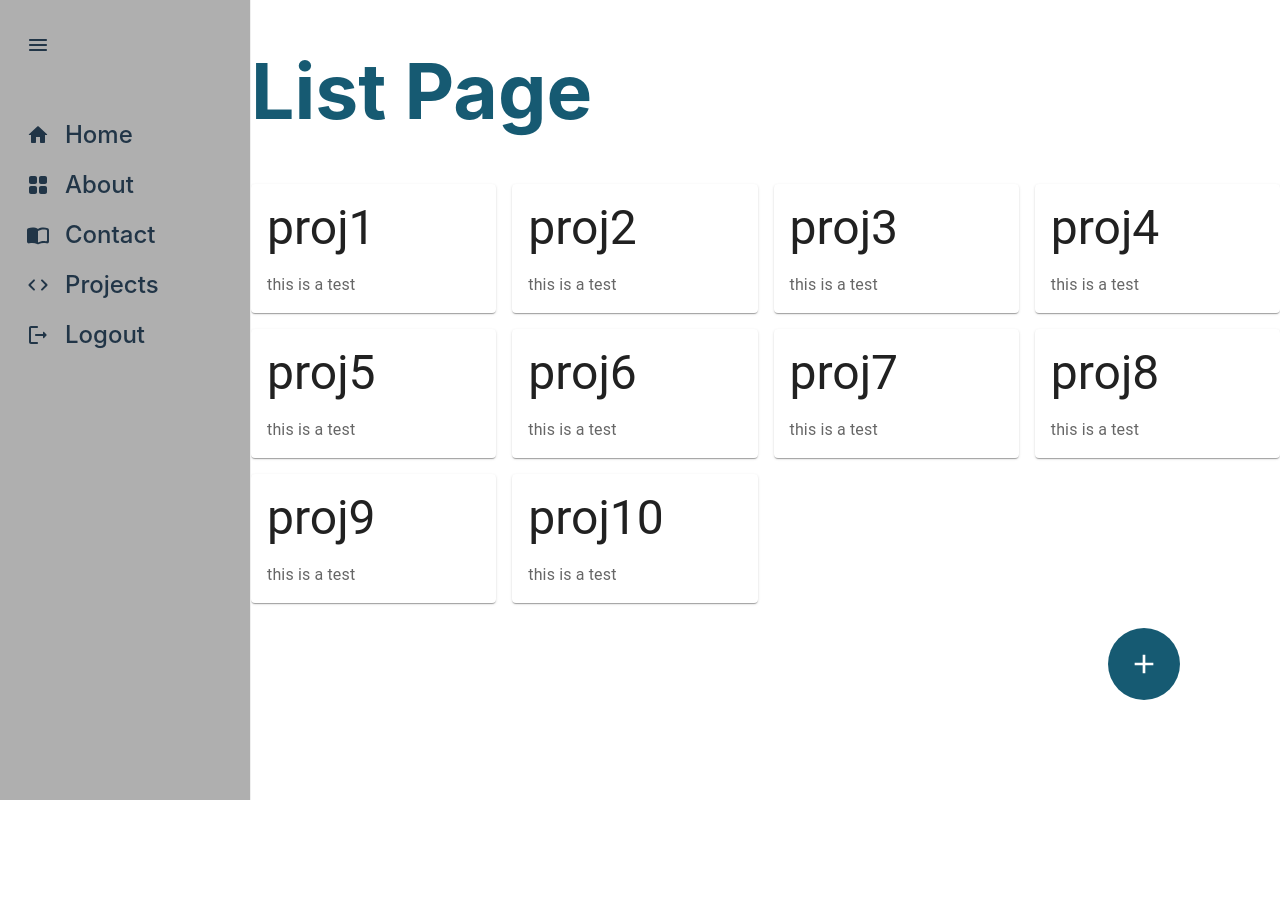
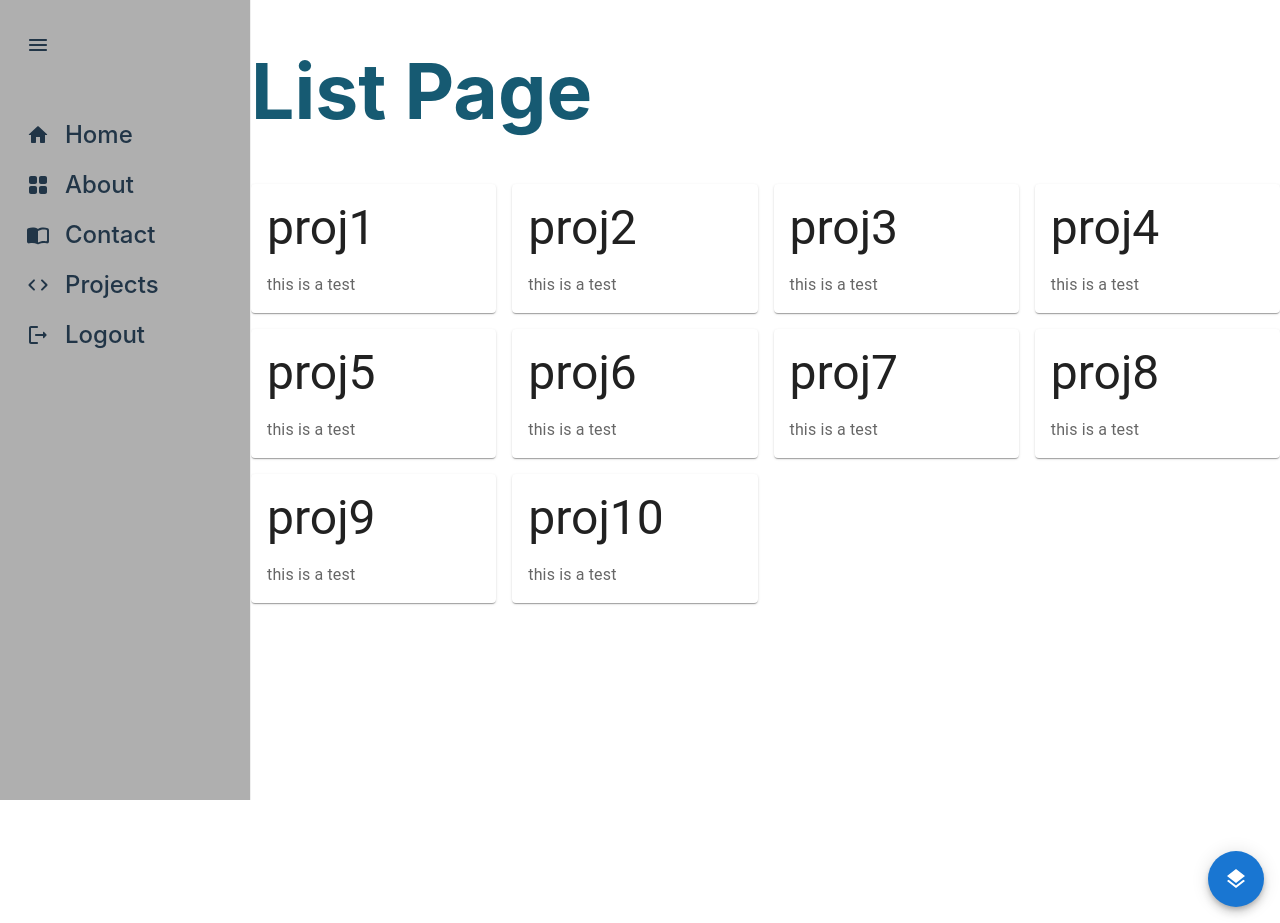
Before and after one commit to TobyPickard/portfolio, a React (Vite) app in the folder ui/: page /projects in a window 1280 px wide. Before the commit the page ends 800 px from the top, so only its background shows below. Built offline with nearby package versions, Linux system fonts and the light colour scheme.

Commit message:
adding button to project page

```diff
--- a/ui/src/Components/AddButton.tsx
+++ b/ui/src/Components/AddButton.tsx
@@ -1,24 +1,38 @@
 // AddButton.tsx
 import React from 'react';
-import IconButton from '@mui/material/IconButton';
+import SpeedDial from '@mui/material/SpeedDial';
+import Box from '@mui/material/Box';
+import SpeedDialIcon from '@mui/material/SpeedDialIcon';
+import SpeedDialAction from '@mui/material/SpeedDialAction';
+import EditIcon from '@mui/icons-material/Edit';
 import AddIcon from '@mui/icons-material/Add';
+import FormatListBulletedIcon from '@mui/icons-material/FormatListBulleted';
+import DeleteIcon from '@mui/icons-material/Delete';
+import LayersIcon from '@mui/icons-material/Layers';
 
+const actions = [
+  { icon: <AddIcon />, name: 'Add' },
+  { icon: <EditIcon />, name: 'Edit' },
+  { icon: <FormatListBulletedIcon />, name: 'List' },
+  { icon: <DeleteIcon />, name: 'Delete' },
+];
 const AddButton: React.FC<AddButtonProps> = ({ onClick }) => {
   return (
-    <IconButton
-      color="primary"
-      onClick={onClick}
-      style={{
-        background: '#165a72',
-        color:'#00000',
-        position: 'fixed',
-        bottom: '100px',
-        right: '100px',
-        padding: '20px',
-      }}
-    >
-      <AddIcon style={{ color: '#ffffff', fontSize: '2rem', }} />
-    </IconButton>
+    <Box sx={{ height: 320, transform: 'translateZ(0px)', flexGrow: 1 }}>
+      <SpeedDial
+        ariaLabel="SpeedDial basic example"
+        sx={{ position: 'absolute', bottom: 16, right: 16 }}
+        icon={<LayersIcon />}
+      >
+        {actions.map((action) => (
+          <SpeedDialAction
+            key={action.name}
+            icon={action.icon}
+            tooltipTitle={action.name}
+          />
+        ))}
+      </SpeedDial>
+    </Box>
   );
 };
 
--- a/ui/src/pages/Projects.tsx
+++ b/ui/src/pages/Projects.tsx
@@ -5,13 +5,10 @@ import AddProject from "./AddProject";
 import ListProject from "./ListProject";
 
 const Projects = () => {
-  let content
+  let content;
 
   const [step, setStep] = useState(0);
 
-  const nextStep = () => {
-    setStep(step + 1);
-  };
   const addPage = () => {
     setStep(1);
   }
```
